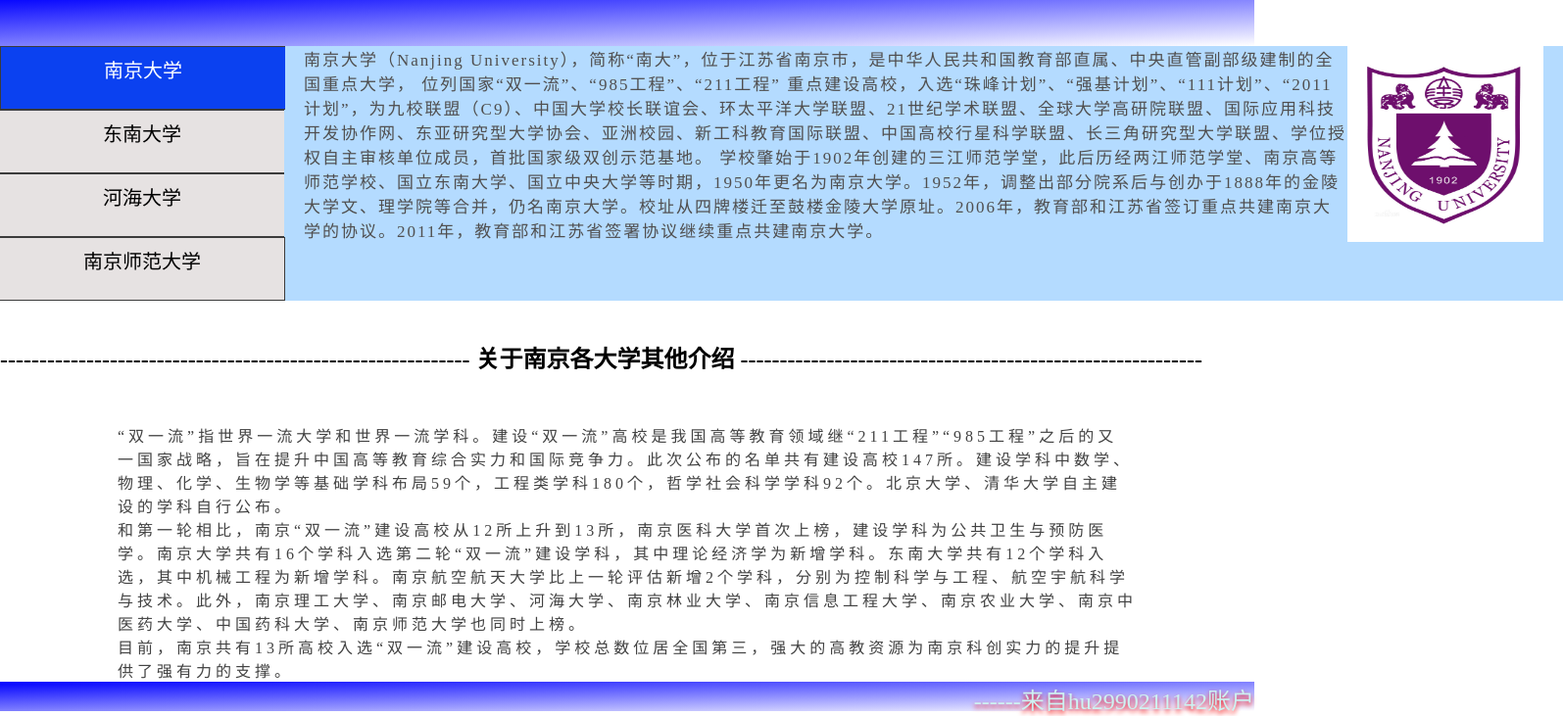
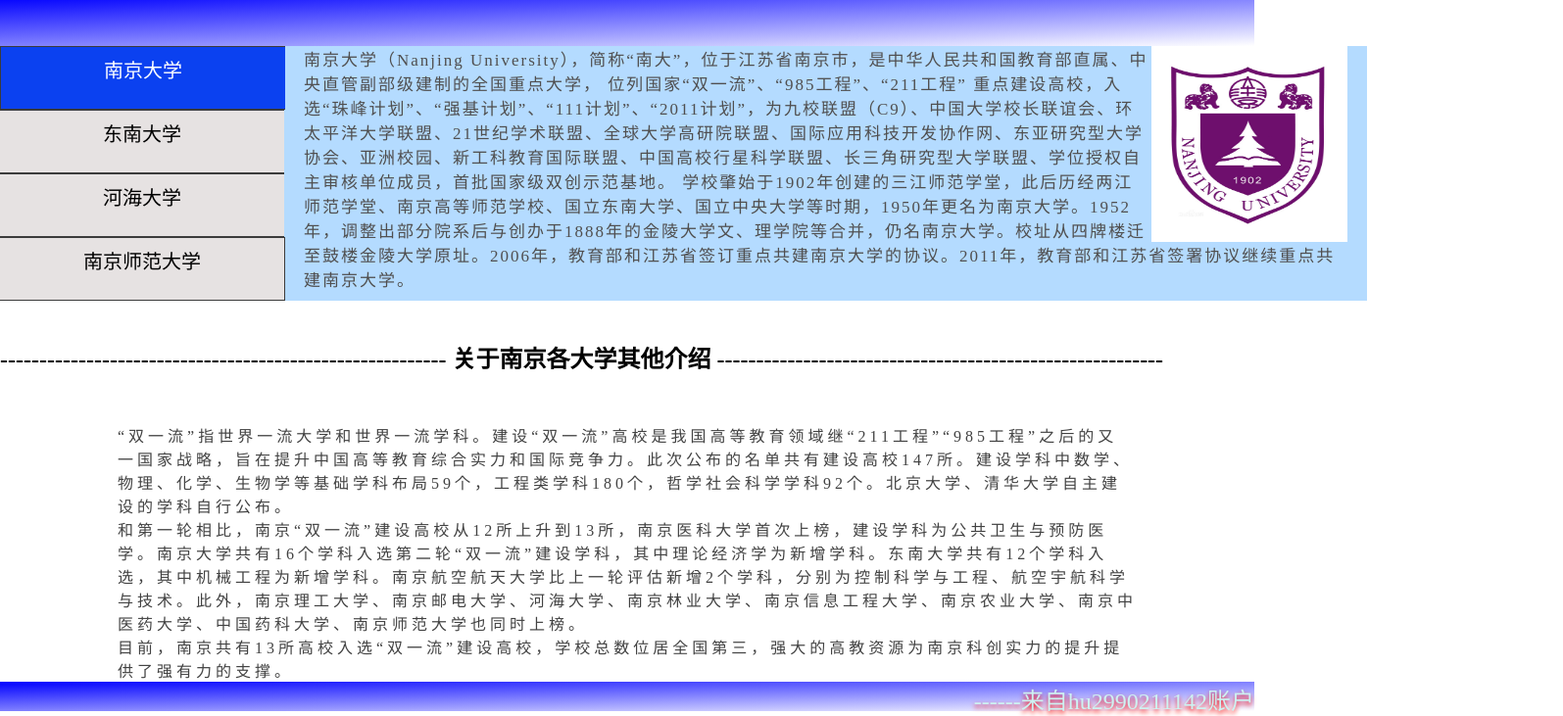
Before and after one commit to hzt99/project, a plain HTML site: page daxue.html in a window 1280 px wide. Shown: the part 710-1441 px from the top of the page at 98% size, 1595 px wide, since content can reach past the window. Drawn offline with Linux system fonts and the light colour scheme.

Commit message:
Update daxue.html
Signed-off-by: huzhentao <117880622+hzt99@users.noreply.github.com>

```diff
--- a/daxue.html
+++ b/daxue.html
@@ -85,7 +85,7 @@
     margin:0;
  }
         .neirong{
-            width: 1305px;
+            width: 1105px;
             height: 260px;
             background-color: rgb(180, 219, 255);
             margin-left: 290px;
@@ -235,7 +235,7 @@ color: rgb(66, 66, 66);
            }
        }
    </script>
-    <h2 id="tiaozhuan1"> ------------------------------------------------------------   关于南京各大学其他介绍 -----------------------------------------------------------</h2> <div class="wenzijieshao">
+    <h2 id="tiaozhuan1"> ---------------------------------------------------------   关于南京各大学其他介绍 ---------------------------------------------------------</h2> <div class="wenzijieshao">
         <p class="wnezi">“双一流”指世界一流大学和世界一流学科。建设“双一流”高校是我国高等教育领域继“211工程”“985工程”之后的又一国家战略，旨在提升中国高等教育综合实力和国际竞争力。此次公布的名单共有建设高校147所。建设学科中数学、物理、化学、生物学等基础学科布局59个，工程类学科180个，哲学社会科学学科92个。北京大学、清华大学自主建设的学科自行公布。 </p><p> 和第一轮相比，南京“双一流”建设高校从12所上升到13所，南京医科大学首次上榜，建设学科为公共卫生与预防医学。南京大学共有16个学科入选第二轮“双一流”建设学科，其中理论经济学为新增学科。东南大学共有12个学科入选，其中机械工程为新增学科。南京航空航天大学比上一轮评估新增2个学科，分别为控制科学与工程、航空宇航科学与技术。此外，南京理工大学、南京邮电大学、河海大学、南京林业大学、南京信息工程大学、南京农业大学、南京中医药大学、中国药科大学、南京师范大学也同时上榜。<p>目前，南京共有13所高校入选“双一流”建设高校，学校总数位居全国第三，强大的高教资源为南京科创实力的提升提供了强有力的支撑。</p>
 
     </div>
```
